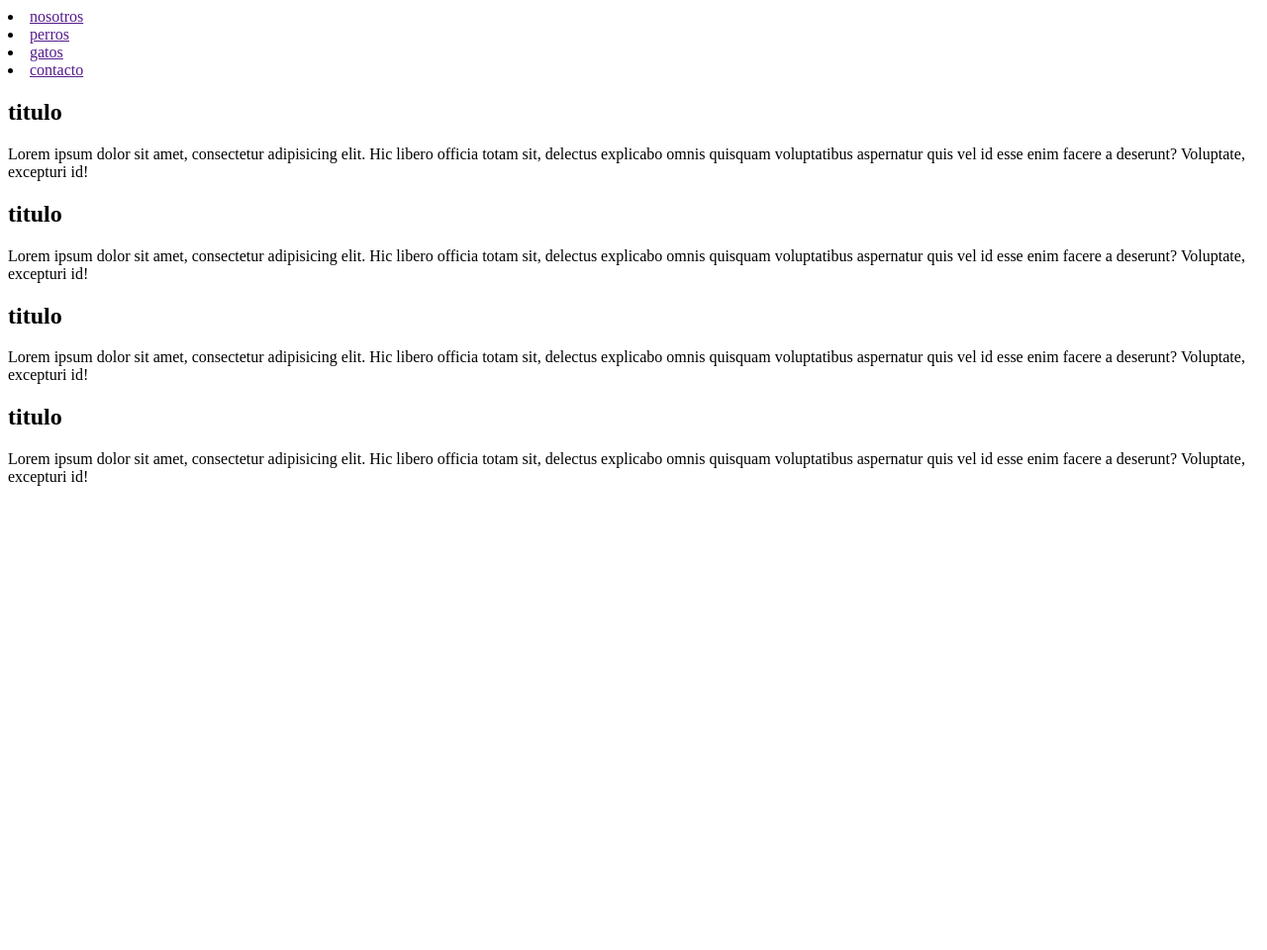
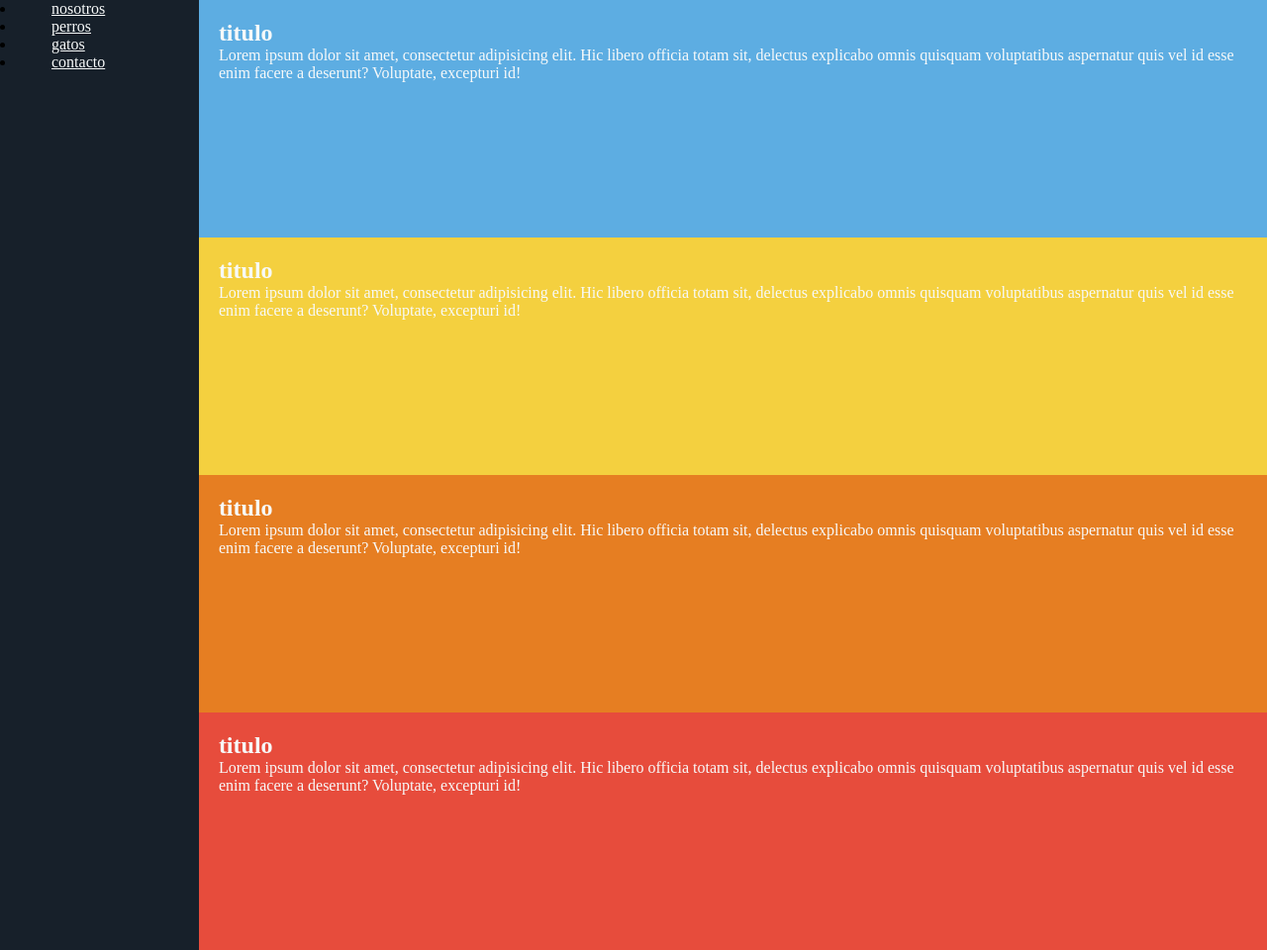
Before and after one commit to Felipe4356/html3, a plain HTML site: page index.html in a window 1280 px wide. Shown: the whole page at 99% size. Before the commit the page ends 800 px from the top, so only its background shows below. Drawn offline with Linux system fonts and the light colour scheme; the site is published under a folder, as on GitHub Pages, so addresses that start at the root find nothing.

Commit message:
diseño3.

```diff
--- a/index.html
+++ b/index.html
@@ -4,7 +4,7 @@
     <meta charset="UTF-8">
     <meta name="viewport" content="width=device-width, initial-scale=1.0">
     <title>Menú</title>
-    <link rel="stylesheet" href="/assets/css/styles.css">
+    <link rel="stylesheet" href="./assets/css/styles.css">
 </head>
 <body>
     <section class="caja">
```
